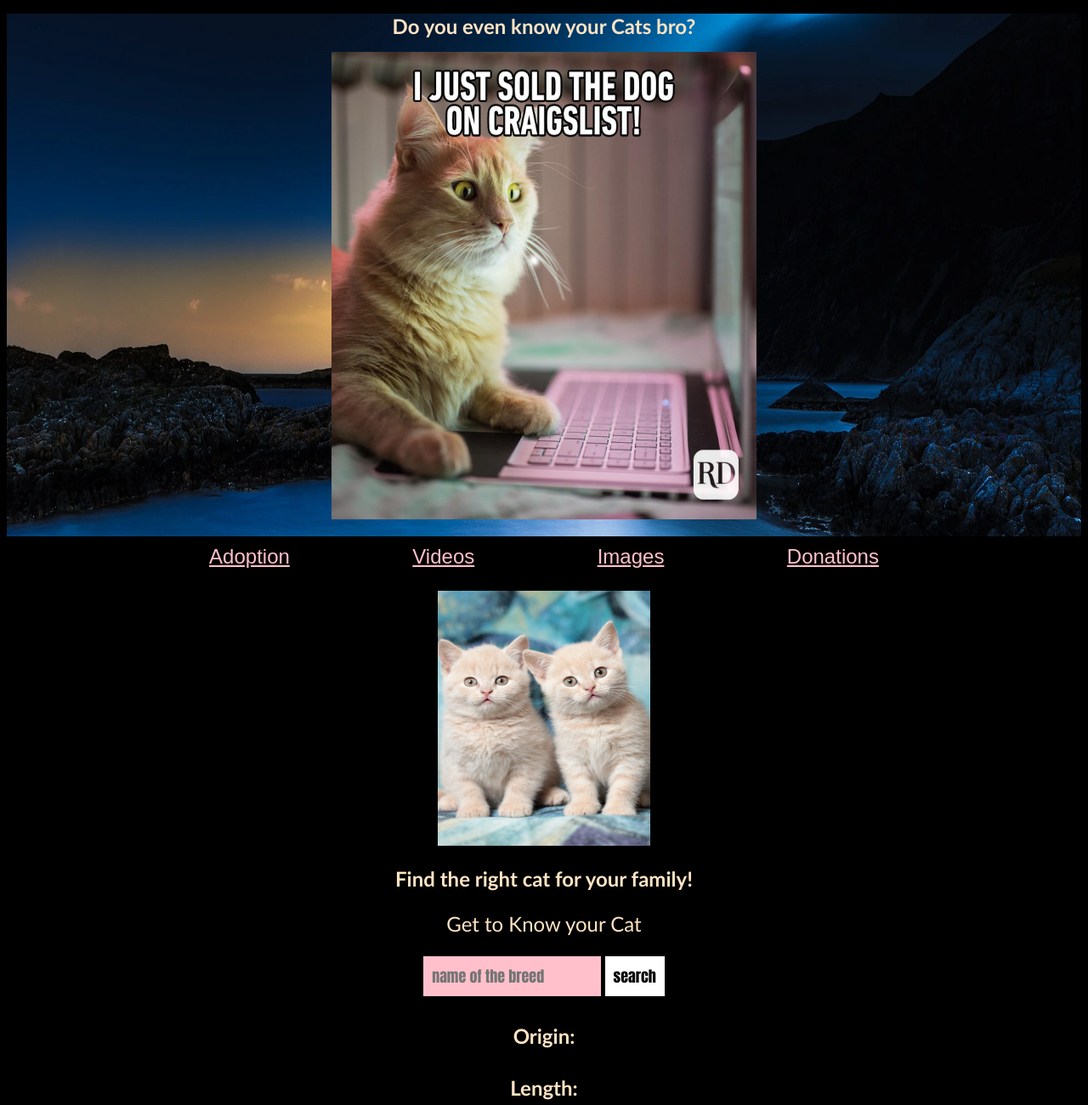
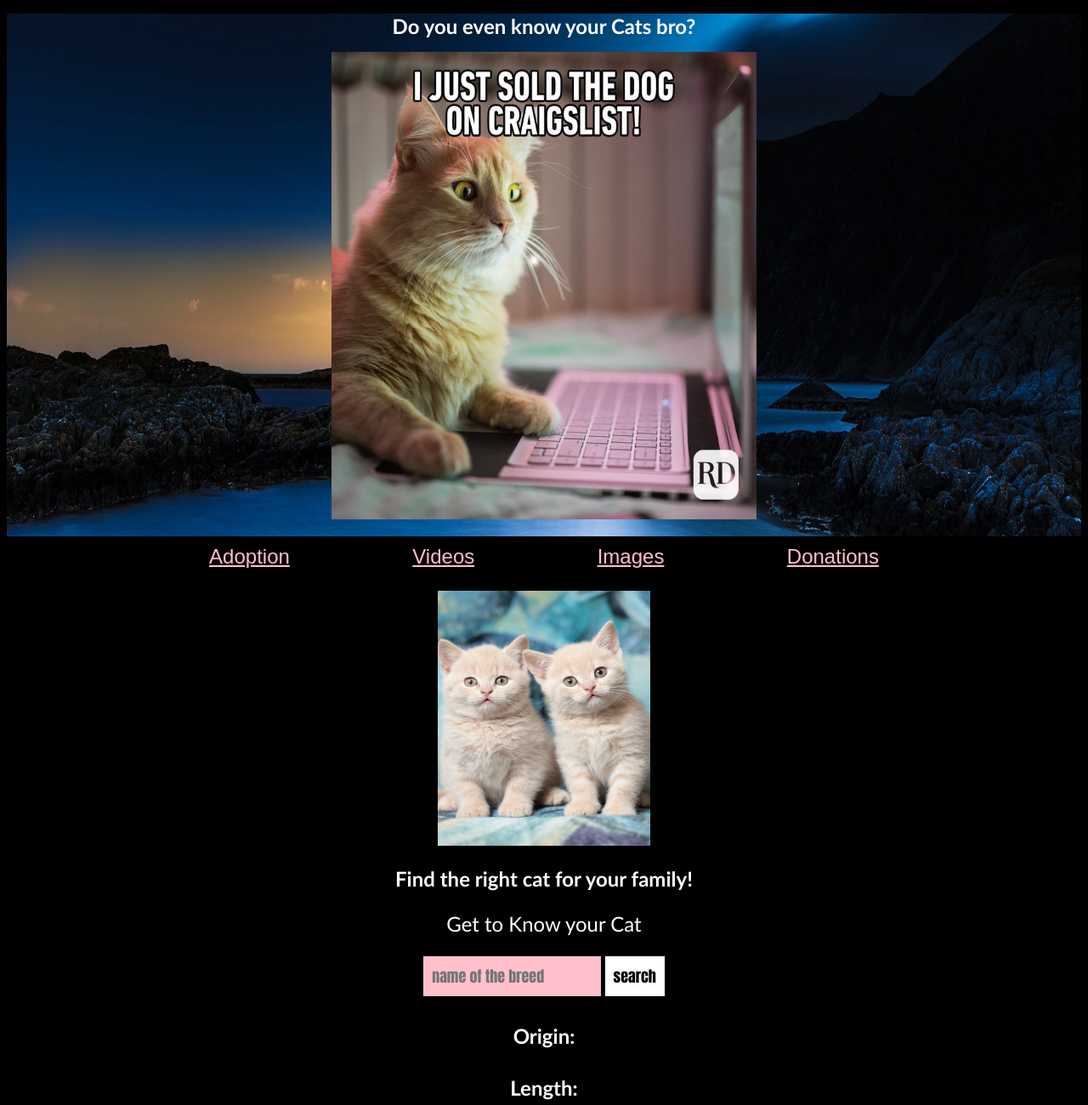
Before and after one commit to samimkohistani/SEI-Project-1, a plain HTML site: page index.html in a window 1280 px wide. Shown: the top 1300 px of the page at 85% size. Drawn offline with nearby package versions, Linux system fonts and the light colour scheme.

Commit message:
final project

```diff
--- a/style.css
+++ b/style.css
@@ -8,7 +8,7 @@ header {
 }
 
 h1 {
-    color: bisque;
+    color: white;
     font-size: x-large;
     font-family: 'Trebuchet MS', 'Lucida Sans Unicode', 'Lucida Grande', 'Lucida Sans', Arial, sans-serif;
 }
@@ -41,20 +41,20 @@ body {
 
 h2 {
     font-size: x-large;
-    color: bisque;
+    color:white;
     font-family: 'Trebuchet MS', 'Lucida Sans Unicode', 'Lucida Grande', 'Lucida Sans', Arial, sans-serif;
 }
 
 p {
     font-size: x-large;
-    color: bisque;
+    color: white;
     font-family: 'Trebuchet MS', 'Lucida Sans Unicode', 'Lucida Grande', 'Lucida Sans', Arial, sans-serif;
 }
 
 h4 {
     font-size: x-large;
     /* background-color:rgb(0, 0, 0); */
-    color: bisque;
+    color:white;
     font-family: 'Trebuchet MS', 'Lucida Sans Unicode', 'Lucida Grande', 'Lucida Sans', Arial, sans-serif;
 }
 
@@ -73,7 +73,3 @@ input[type="submit"] {
 
 
 }
-
-/* #origin{
-    color: black;
-} */
```
